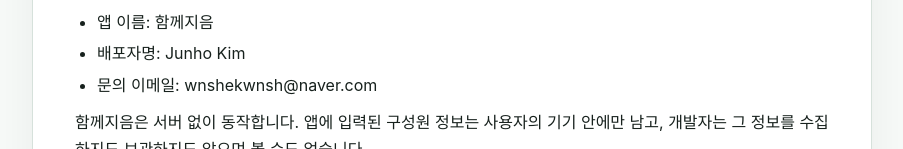
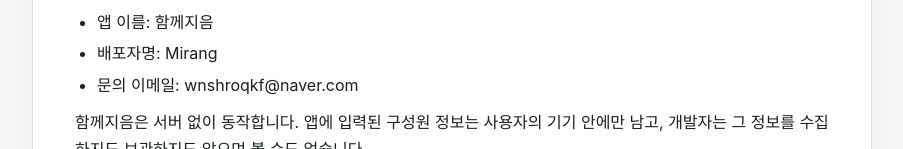
Before and after one commit to Juno-yea/carelink-privacy, a plain HTML site: page index.html in a window 1280 px wide. Shown: the part 377-526 px from the top of the page, without its empty margins (188-1091 px from the left). Drawn offline with Linux system fonts and the light colour scheme.

Commit message:
docs: new contact email and developer name

```diff
--- a/index.html
+++ b/index.html
@@ -136,8 +136,8 @@
       <h2>1. 개인정보 처리 주체</h2>
       <ul>
         <li>앱 이름: 함께지음</li>
-        <li>배포자명: Junho Kim</li>
-        <li>문의 이메일: wnshekwnsh@naver.com</li>
+        <li>배포자명: Mirang</li>
+        <li>문의 이메일: wnshroqkf@naver.com</li>
       </ul>
 
       <p>함께지음은 서버 없이 동작합니다. 앱에 입력된 구성원 정보는 사용자의 기기 안에만 남고,
@@ -242,7 +242,7 @@
       <h2>13. 문의</h2>
       <p>개인정보 처리와 관련한 문의는 아래 연락처로 보낼 수 있습니다.</p>
       <ul>
-        <li>문의 이메일: wnshekwnsh@naver.com</li>
+        <li>문의 이메일: wnshroqkf@naver.com</li>
       </ul>
 
       <footer>
```
Also changed, not shown: 1 other file.
